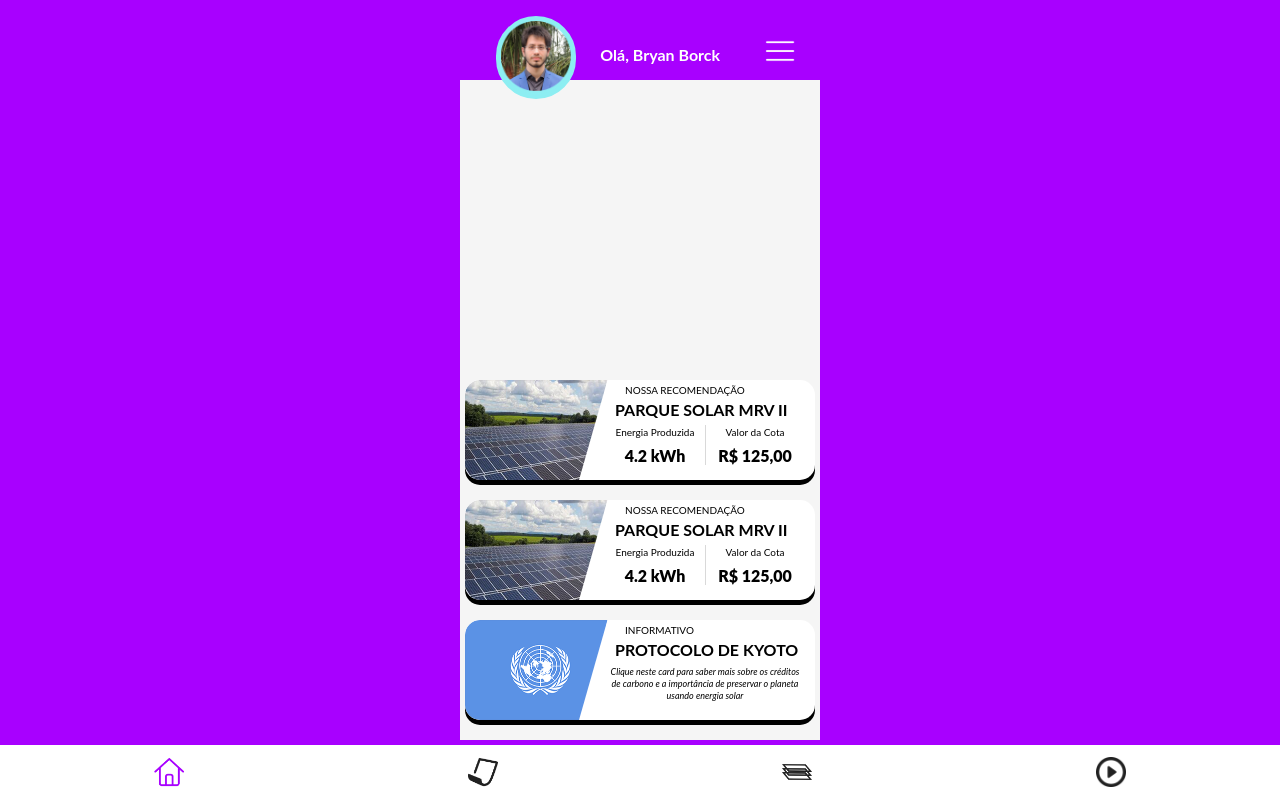
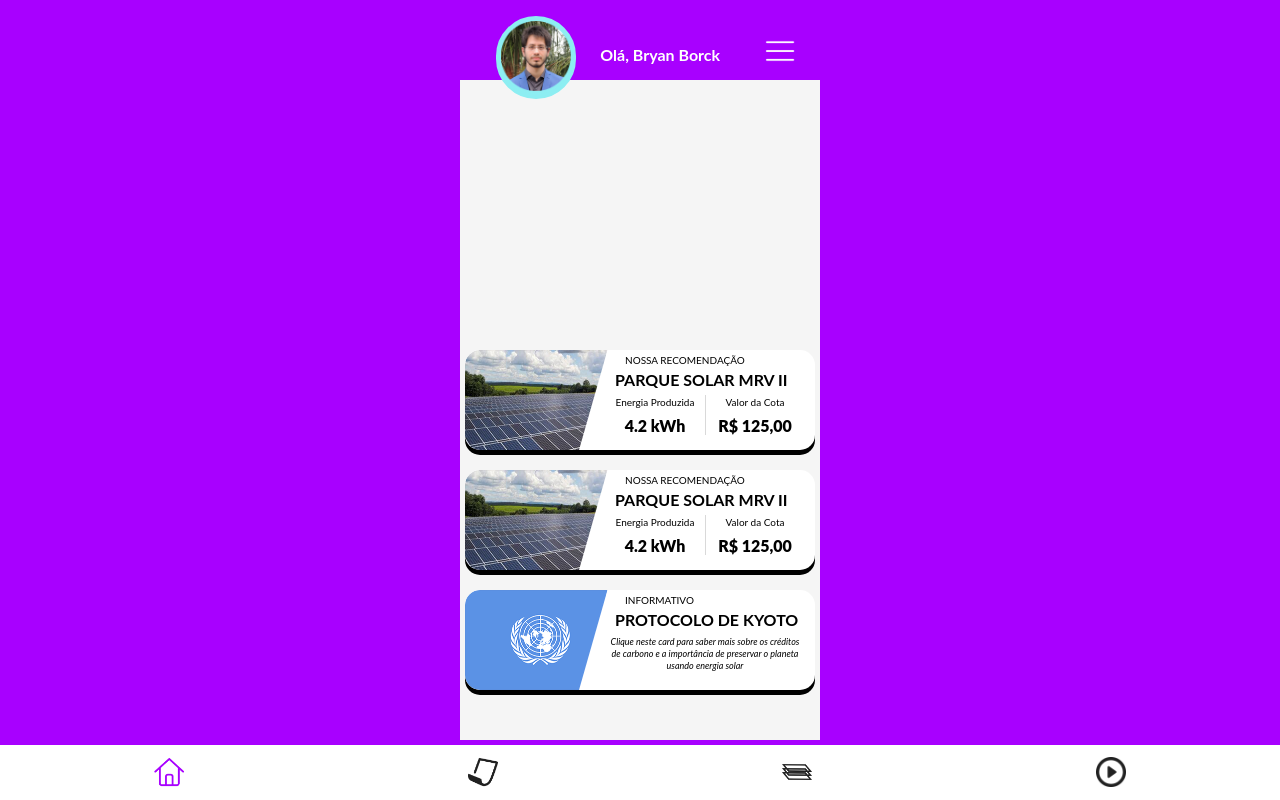
Before and after one commit to luiz-lvj/navi-tech-journey-2022, a React (Create React App) app: page /home in a window 1280 px wide. Built offline with nearby package versions, Linux system fonts and the light colour scheme.

Commit message:
Update Home.js

```diff
--- a/src/components/Home.js
+++ b/src/components/Home.js
@@ -61,6 +61,8 @@ const HomeStyle = styled.div`
 `;
 
 const HomeContent = styled.div`
+    padding-top:10px;
+    padding-bottom: 30px;
     position: center;
     left: 0;
     right: 0;
```
